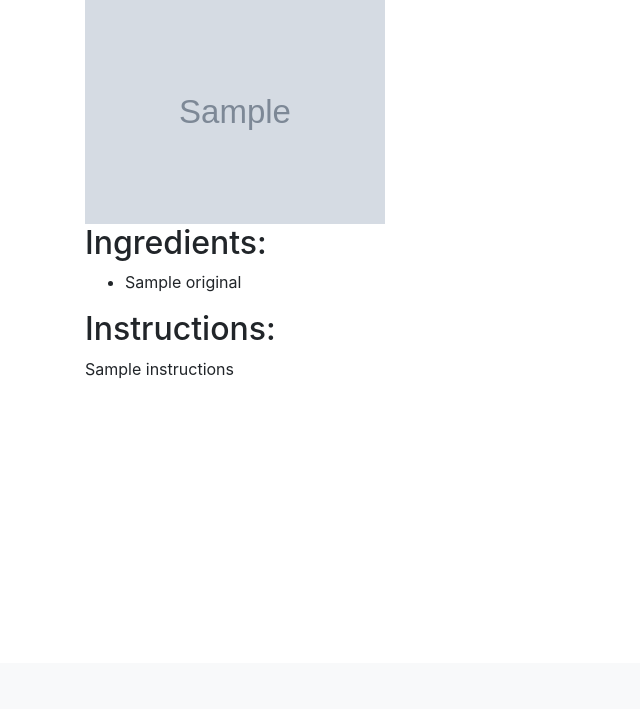
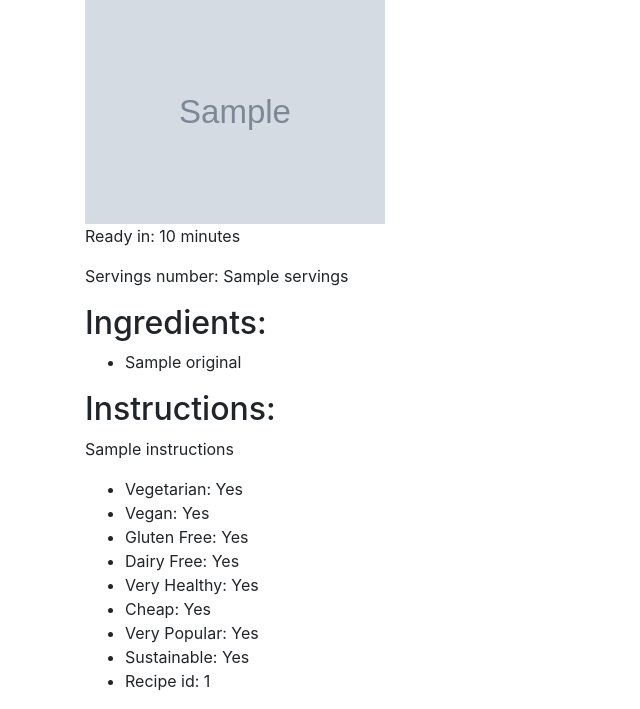
Before and after one commit to VasiaBirchak/Recipe_Finder_and_Meal_Planner, a Django app: page /recipe/1/ in a window 1280 px wide. Shown: the part 137-846 px from the top of the page, without its empty margins (0-640 px from the left). Before the commit the page ends 515 px from the top, so only its background shows below. Run offline with Django 4.2, Linux system fonts and the light colour scheme; tables that the repository leaves empty hold one stand-in row (values such as "Sample post"); grey boxes marked "Sample" are stand-in pictures; a database or web service that is not in the repository returns one stand-in record (values such as "Sample title"); data that the repository does not hold is empty; some libraries are stand-ins or nearby versions.

```diff
--- a/recipe_planner/recipes/templates/recipes/fetch_recipes.html
+++ b/recipe_planner/recipes/templates/recipes/fetch_recipes.html
@@ -18,6 +18,7 @@
             </h3>
             <img src="{{ recipe.image }}" alt="{{ recipe.title }}" width="200">
             <p>Summary: {{ recipe.summary|safe }}</p>
+            <p>Recipe id: {{recipe.id}}</p>
         </li>
     {% endfor %}
     </ul>
--- a/recipe_planner/recipes/templates/recipes/recipe_details.html
+++ b/recipe_planner/recipes/templates/recipes/recipe_details.html
@@ -3,7 +3,8 @@
 {% block content %}
 <h1>{{ recipe.title }}</h1>
 <img src="{{ recipe.image }}" alt="{{ recipe.title }}" width="300">
-
+<p>Ready in: {{recipe.readyInMinutes}} minutes</p>
+<p>Servings number: {{recipe.servings}}</p>
 <h2>Ingredients:</h2>
 <ul>
     {% for ingredient in recipe.extendedIngredients %}
@@ -13,4 +14,15 @@
 
 <h2>Instructions:</h2>
 <p>{{ recipe.instructions|safe }}</p>
+<ul>
+    <li>Vegetarian: {{ recipe.vegetarian|yesno:"Yes,No" }}</li>
+    <li>Vegan: {{ recipe.vegan|yesno:"Yes,No" }}</li>
+    <li>Gluten Free: {{ recipe.glutenFree|yesno:"Yes,No" }}</li>
+    <li>Dairy Free: {{ recipe.dairyFree|yesno:"Yes,No" }}</li>
+    <li>Very Healthy: {{ recipe.veryHealthy|yesno:"Yes,No" }}</li>
+    <li>Cheap: {{ recipe.cheap|yesno:"Yes,No" }}</li>
+    <li>Very Popular: {{ recipe.veryPopular|yesno:"Yes,No" }}</li>
+    <li>Sustainable: {{ recipe.sustainable|yesno:"Yes,No" }}</li>
+    <li>Recipe id: {{ recipe.id}}</li>
+</ul>
 {% endblock %}
--- a/recipe_planner/recipes/templates/recipes/search_by_ingredient.html
+++ b/recipe_planner/recipes/templates/recipes/search_by_ingredient.html
@@ -17,7 +17,6 @@
             <a href="{% url 'recipe_details' recipe.id %}">{{ recipe.title }}</a>
         </h3>
         <img src="{{ recipe.image }}" alt="{{ recipe.title }}" width="200">
-        <p>ID: {{recipe.id}}</p>
         <p>Used Ingredients:</p>
         <ul>
             {% for ingredient in recipe.usedIngredients %}
@@ -30,6 +29,7 @@
                 <li>{{ ingredient.original }}</li>
             {% endfor %}
         </ul>
+        <p>Recipe id: {{recipe.id}}</p>
     </li>
     {% endfor %}
     </ul>
--- a/recipe_planner/recipes/templates/recipes/search_by_nutrients.html
+++ b/recipe_planner/recipes/templates/recipes/search_by_nutrients.html
@@ -28,11 +28,11 @@
         <li>
             <h3><a href="{% url 'recipe_details' recipe.id %}">{{ recipe.title }}</a></h3>
             <img src="{{ recipe.image }}" alt="{{ recipe.title }}" width="200">
-            <p>ID: {{recipe.id}}</p>
             <p>Calories: {{ recipe.calories }}</p>
             <p>Protein: {{ recipe.protein }}g</p>
             <p>Carbs: {{ recipe.carbs }}g</p>
             <p>Fat: {{ recipe.fat }}g</p>
+            <p>Recipe id: {{recipe.id}}</p>
         </li>
     {% endfor %}
     </ul>
--- a/recipe_planner/recipes/templates/recipes/view_weekly_plan.html
+++ b/recipe_planner/recipes/templates/recipes/view_weekly_plan.html
@@ -21,7 +21,6 @@
         <ul>
           {% for item in day.items %}
             <li>
-                <h1>{{item.id}}</h1>
                 <strong>Taking food for</strong>
                 {% if item.slot == 1 %}
                   Breakfast
--- a/recipe_planner/recipes/views.py
+++ b/recipe_planner/recipes/views.py
@@ -201,7 +201,6 @@ def view_weekly_plan(request):
     response = requests.get(url, headers=headers, params=querystring)
     if response.status_code == 200:
         weekly_plan = response.json()
-        print(weekly_plan)
         return render(request, 'recipes/view_weekly_plan.html',
                       {'weekly_plan': {date: weekly_plan}, 'form': form})
     else:
```
